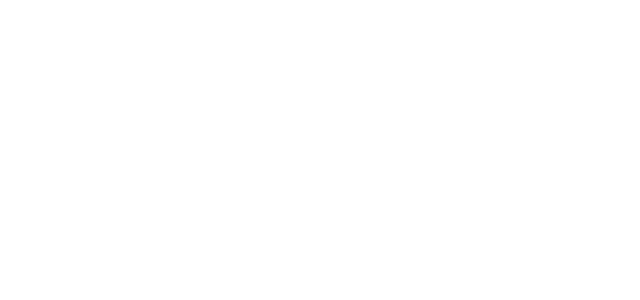
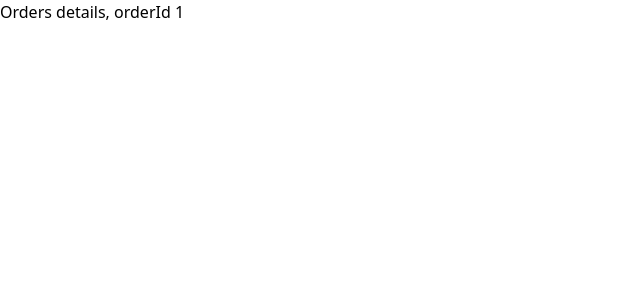
Before and after one commit to parcelLab/challenge-fullstack-engineer, a React (Vite) app in the folder quest-client/: page /order/1 in a window 1280 px wide. Before the commit this address had no page. Shown: the top 300 px of the page, without its empty margins (0-640 px from the left). Built offline with nearby package versions, Linux system fonts and the light colour scheme.

Commit message:
add order and order details screen

```diff
--- a/quest-client/src/App.tsx
+++ b/quest-client/src/App.tsx
@@ -1,12 +1,19 @@
 import { Route, BrowserRouter as Router, Routes } from "react-router-dom";
 import "./App.css";
 import SignInScreen from "./screens/SignInScreen";
+import { OrdersScreen } from "./screens/OrdersScreen";
+import { OrderDetailsScreen } from "./screens/OrderDetailsScreen";
 
 function App() {
 	return (
 		<Router>
 			<Routes>
 				<Route path="/" element={<SignInScreen />} />
+				<Route path="/orders" element={<OrdersScreen />} />
+				<Route
+					path="/order/:orderId"
+					element={<OrderDetailsScreen />}
+				/>
 			</Routes>
 		</Router>
 	);
--- /dev/null
+++ b/quest-client/src/screens/OrderDetailsScreen.tsx
@@ -0,0 +1,6 @@
+import { useParams } from "react-router-dom";
+
+export const OrderDetailsScreen = () => {
+	const { orderId } = useParams();
+	return <div>Orders details, orderId {orderId}</div>;
+};
--- /dev/null
+++ b/quest-client/src/screens/OrdersScreen.tsx
@@ -0,0 +1,3 @@
+export const OrdersScreen = () => {
+	return <div>Orders</div>;
+};
```
Also changed, not shown: 1 other file (tests, documents, lock files or other folders).
